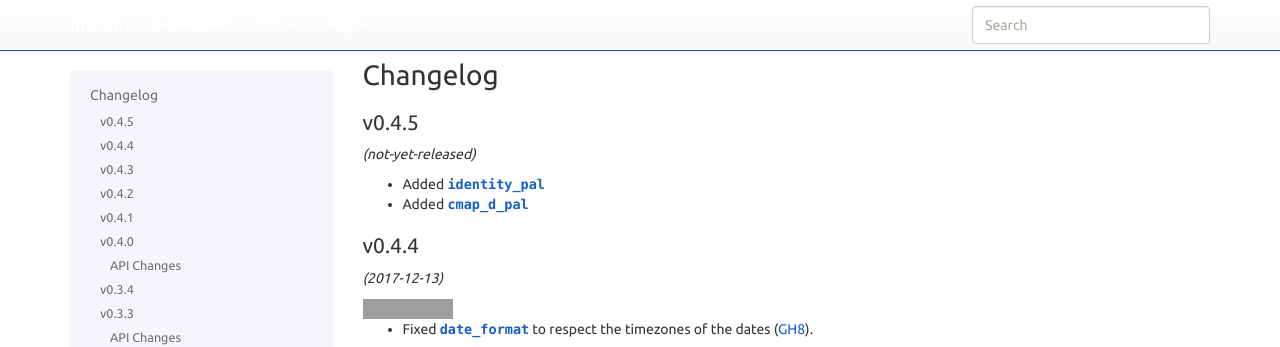
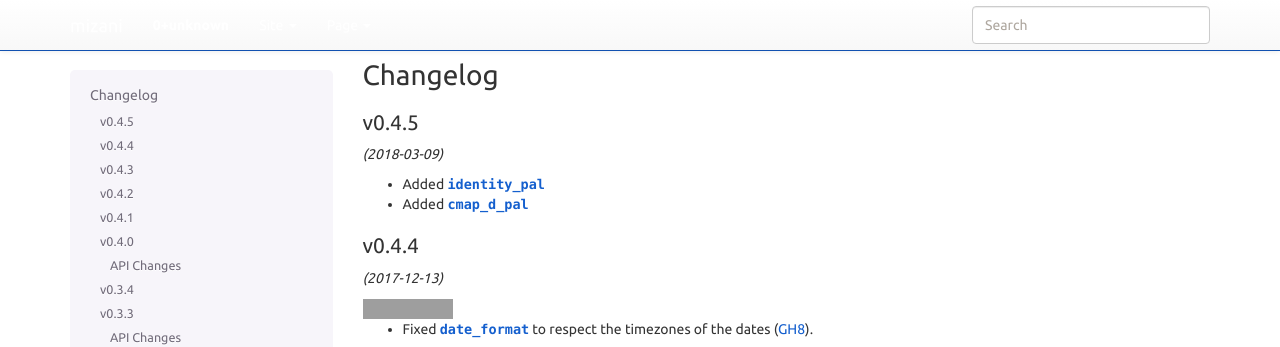
Before and after one commit to has2k1/mizani, a Sphinx documentation site: the page built from doc/changelog.rst, in a window 1280 px wide and 900 px high. Shown: the top 347 px of the window. Built offline with Sphinx 7.4.7, drawn with Linux system fonts in a browser that asks for light colours; nearby versions of some CDN libraries; library files that are not in the unit come from our copies; pages that are not in the unit, such as notebooks, are missing from menus; grey boxes are pictures that could not be loaded.

Commit message:
Prepare changelog for release

```diff
--- a/doc/changelog.rst
+++ b/doc/changelog.rst
@@ -3,7 +3,7 @@ Changelog
 
 v0.4.5
 ------
-*(not-yet-released)*
+*(2018-03-09)*
 
 - Added :class:`~mizani.palettes.identity_pal`
 - Added :class:`~mizani.palettes.cmap_d_pal`
```
